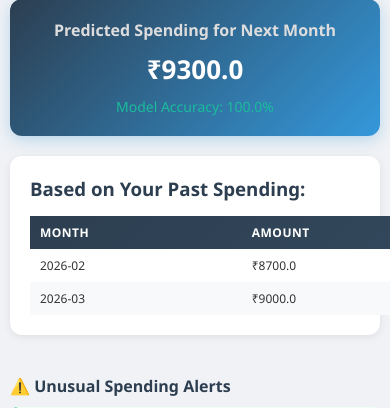
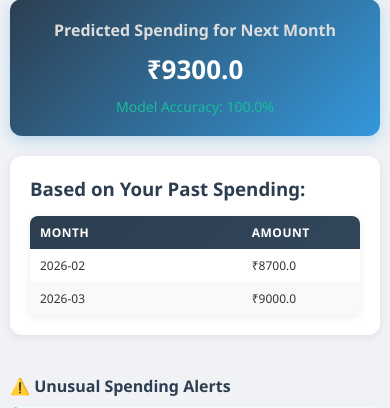
Before and after one commit to tusharyadav869/Smart-Expense-Tracker, a Flask app: page /predictions in a window 390 px wide. Shown: the part 180-588 px from the top of the page. Run offline with Flask 3, Linux system fonts and the light colour scheme; data comes from the database, SQL or seed files in the repository.

Commit message:
FixedPrediction table overflow on mobile

```diff
--- a/templates/predictions.html
+++ b/templates/predictions.html
@@ -16,7 +16,8 @@
 
     <div class="prediction-details">
         <h3>Based on Your Past Spending:</h3>
-        <table>
+        <div class="table-wrapper">
+            <table>
             <thead>
                 <tr>
                     <th>Month</th>
@@ -32,6 +33,7 @@
                 {% endfor %}
             </tbody>
         </table>
+        </div>
     </div>
 
     {% else %}
```
